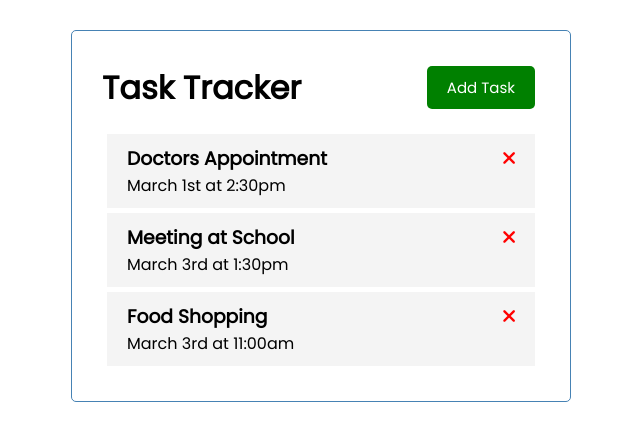
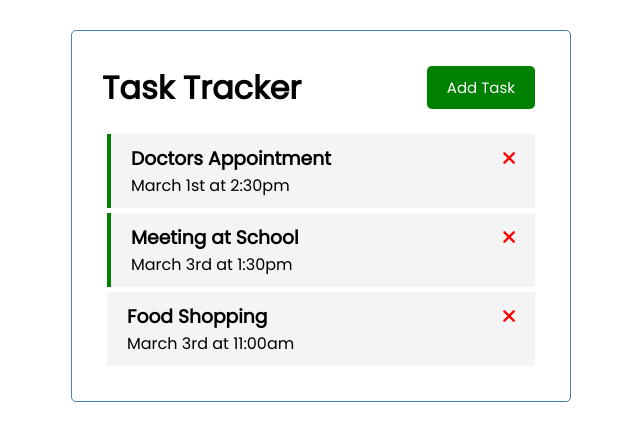
Before and after one commit to pockylabs/vuexperiments, a Vue app in the folder vue-crash1/: page / in a window 1280 px wide. Shown: the top 440 px of the page, without its empty margins (319-959 px from the left). Built offline with nearby package versions, Linux system fonts and the light colour scheme.

Commit message:
emit events (delete task)

```diff
--- a/vue-crash1/src/App.vue
+++ b/vue-crash1/src/App.vue
@@ -1,7 +1,7 @@
 <template>
   <div class="container">
     <Header title="Task Tracker"/>
-    <Tasks :tasks="tasks"/>
+    <Tasks @delete-task="deleteTask" :tasks="tasks"/>
   </div>
 </template>
 
@@ -18,6 +18,13 @@ export default {
   data() {
     return {
       tasks: []
+    }
+  },
+  methods: {
+    deleteTask(id) {
+      if(confirm('Are you sure?')) {
+        this.tasks = this.tasks.filter((task) => task.id !== id);
+      }
     }
   },
   created() {
--- a/vue-crash1/src/components/Task.vue
+++ b/vue-crash1/src/components/Task.vue
@@ -1,8 +1,8 @@
 <template>
-    <div class="task">
+    <div :class="[task.reminder ? 'reminder' : '', 'task']">
         <h3>
             {{ task.text }}
-            <i class="fas fa-times"></i>
+            <i @click="onDelete(task.id)" class="fas fa-times"></i>
         </h3>
         <p>{{ task.day }}</p>
     </div>
@@ -13,6 +13,11 @@
         name: 'Task',
         props: {
             task: Object
+        },
+        methods: {
+            onDelete(id) {
+                this.$emit('delete-task', id);
+            }
         }
     }
 </script>
--- a/vue-crash1/src/components/Tasks.vue
+++ b/vue-crash1/src/components/Tasks.vue
@@ -1,6 +1,6 @@
 <template>
     <div :key="task.id" v-for="task in tasks">
-        <Task :task="task"/>
+        <Task @delete-task="$emit('delete-task', task.id)" :task="task"/>
     </div>
 </template>
 
@@ -14,6 +14,7 @@
         },
         components: {
             Task
-        }
+        },
+        emits: ['delete-task'],
     }
 </script>
```
